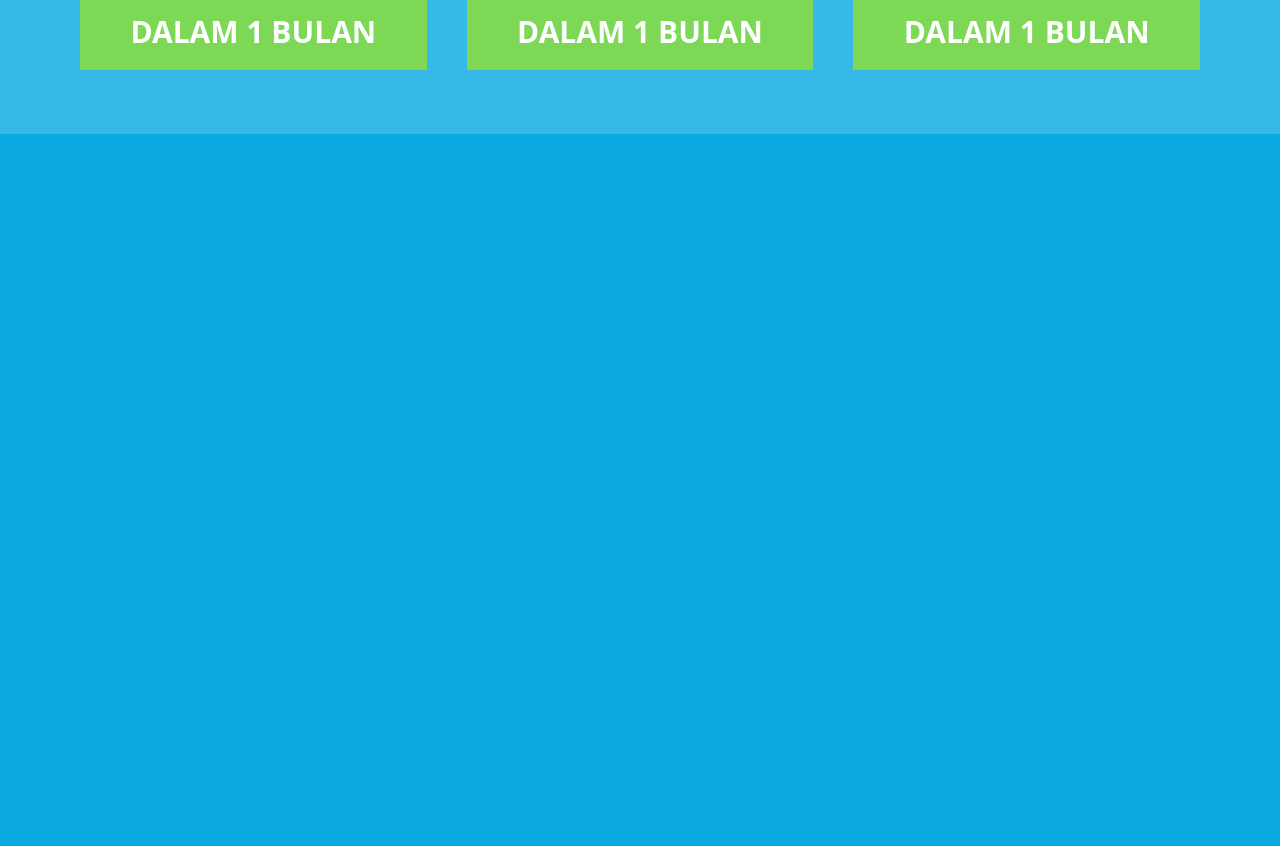
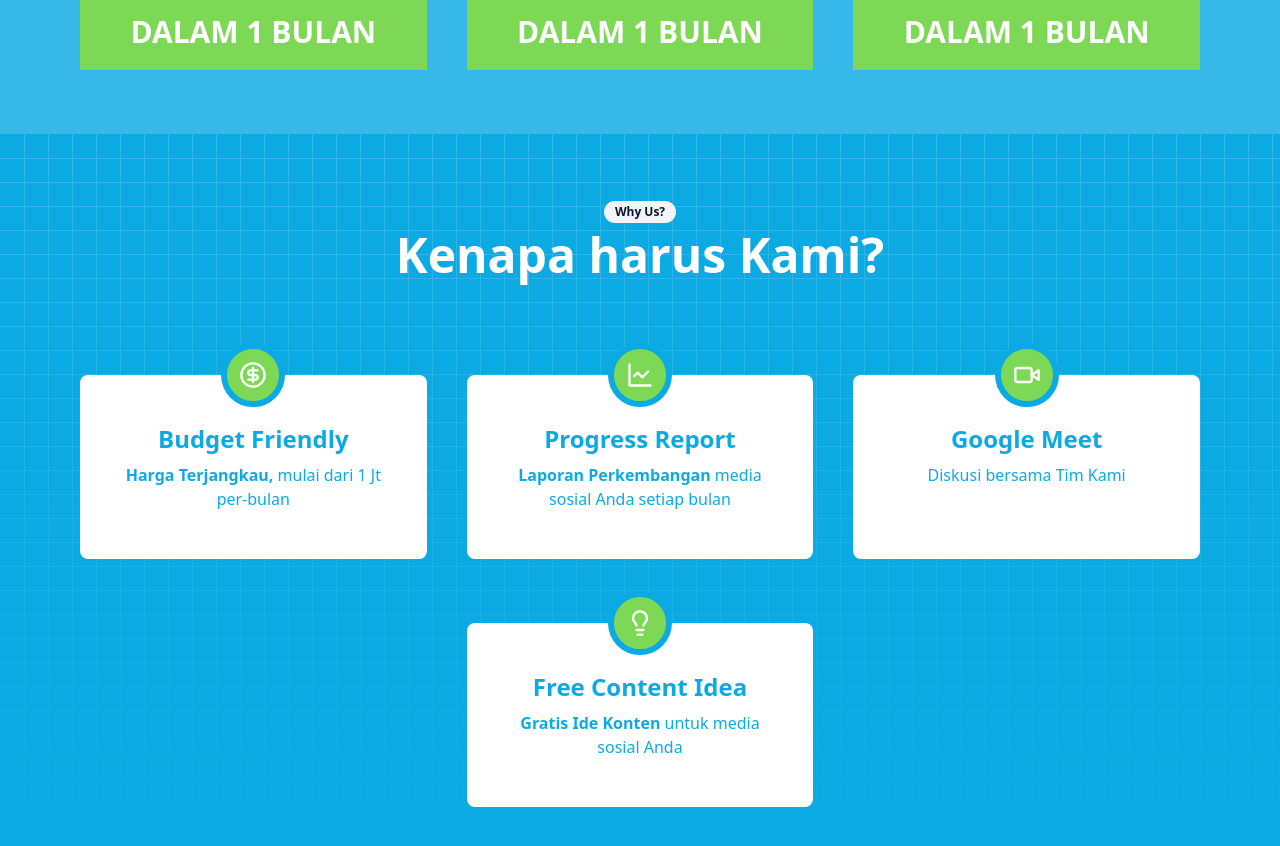
Before and after one commit to lumistudio-dev/lumistudio, a Next.js app: page / in a window 1280 px wide. Shown: the part 2340-3186 px from the top of the page. Before the commit the page ends 2474 px from the top, so only its background shows below. Built offline with nearby package versions, Linux system fonts and the light colour scheme.

Commit message:
Menambahkan Why Us Section

```diff
--- a/app/page.tsx
+++ b/app/page.tsx
@@ -1,6 +1,7 @@
 import Banner from '@/components/Banner';
 import Campaign from '@/components/Campaign';
 import OurServices from '@/components/OurServices';
+import WhyUs from '@/components/why/WhyUs';
 
 export default function Home() {
   return (
@@ -8,6 +9,7 @@ export default function Home() {
       <Banner />
       <OurServices />
       <Campaign />
+      <WhyUs />
     </div>
   );
 }
--- /dev/null
+++ b/components/why/WhyUs.tsx
@@ -0,0 +1,83 @@
+import { CircleDollarSign, Lightbulb, LineChart, Video } from 'lucide-react';
+import { Badge } from '../ui/badge';
+
+function WhyUs() {
+  return (
+    <div className='bg-pattern bg-[#0CAAE3]'>
+      <div className='w-full h-full bg-gradient-to-t from-[#0CAAE3] to-[#0CAAE3]/10'>
+        <div className='container py-16'>
+          <div className='flex flex-col items-center mb-24'>
+            <div className='mb-2'>
+              <Badge variant='secondary'>Why Us?</Badge>
+            </div>
+            <div className='text-5xl text-white text-center font-bold'>
+              Kenapa harus Kami?
+            </div>
+          </div>
+          <div className='grid grid-cols-3 gap-10 gap-y-16'>
+            <div className='flex flex-col py-12 px-8 bg-white rounded-lg items-center relative'>
+              <div className='py-3 px-3 bg-primary text-white border-[6px] border-[#0CAAE3] rounded-full absolute -top-8 left-1/2 -translate-x-1/2'>
+                <CircleDollarSign className='w-7 h-7' />
+              </div>
+              <div className='text-center'>
+                <div className='text-2xl text-[#0CAAE3] font-bold mb-2'>
+                  Budget Friendly
+                </div>
+                <div className='text-base text-[#0CAAE3] font-medium'>
+                  <span className='font-bold'>Harga Terjangkau,</span> mulai
+                  dari 1 Jt per-bulan
+                </div>
+              </div>
+            </div>
+
+            <div className='flex flex-col py-12 px-8 bg-white rounded-lg items-center relative'>
+              <div className='py-3 px-3 bg-primary text-white border-[6px] border-[#0CAAE3] rounded-full absolute -top-8 left-1/2 -translate-x-1/2'>
+                <LineChart className='w-7 h-7' />
+              </div>
+              <div className='text-center'>
+                <div className='text-2xl text-[#0CAAE3] font-bold mb-2'>
+                  Progress Report
+                </div>
+                <div className='text-base text-[#0CAAE3] font-medium'>
+                  <span className='font-bold'>Laporan Perkembangan</span> media
+                  sosial Anda setiap bulan
+                </div>
+              </div>
+            </div>
+
+            <div className='flex flex-col py-12 px-8 bg-white rounded-lg items-center relative'>
+              <div className='py-3 px-3 bg-primary text-white border-[6px] border-[#0CAAE3] rounded-full absolute -top-8 left-1/2 -translate-x-1/2'>
+                <Video className='w-7 h-7' />
+              </div>
+              <div className='text-center'>
+                <div className='text-2xl text-[#0CAAE3] font-bold mb-2'>
+                  Google Meet
+                </div>
+                <div className='text-base text-[#0CAAE3] font-medium'>
+                  Diskusi bersama Tim Kami
+                </div>
+              </div>
+            </div>
+
+            <div className='flex flex-col col-start-2 py-12 px-8 bg-white rounded-lg items-center relative'>
+              <div className='py-3 px-3 bg-primary text-white border-[6px] border-[#0CAAE3] rounded-full absolute -top-8 left-1/2 -translate-x-1/2'>
+                <Lightbulb className='w-7 h-7' />
+              </div>
+              <div className='text-center'>
+                <div className='text-2xl text-[#0CAAE3] font-bold mb-2'>
+                  Free Content Idea
+                </div>
+                <div className='text-base text-[#0CAAE3] font-medium'>
+                  <span className='font-bold'>Gratis Ide Konten</span> untuk
+                  media sosial Anda
+                </div>
+              </div>
+            </div>
+          </div>
+        </div>
+      </div>
+    </div>
+  );
+}
+
+export default WhyUs;
```
